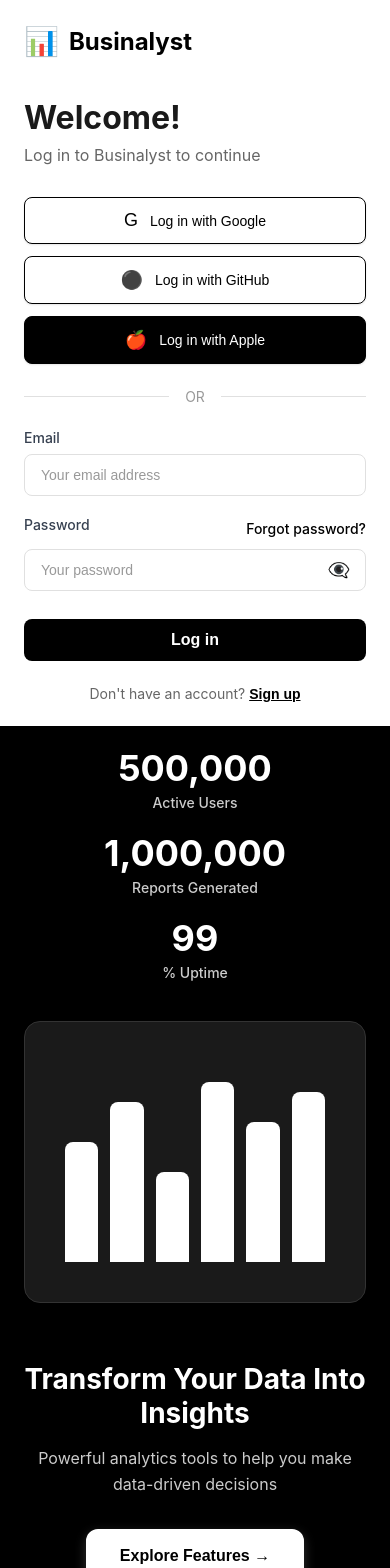
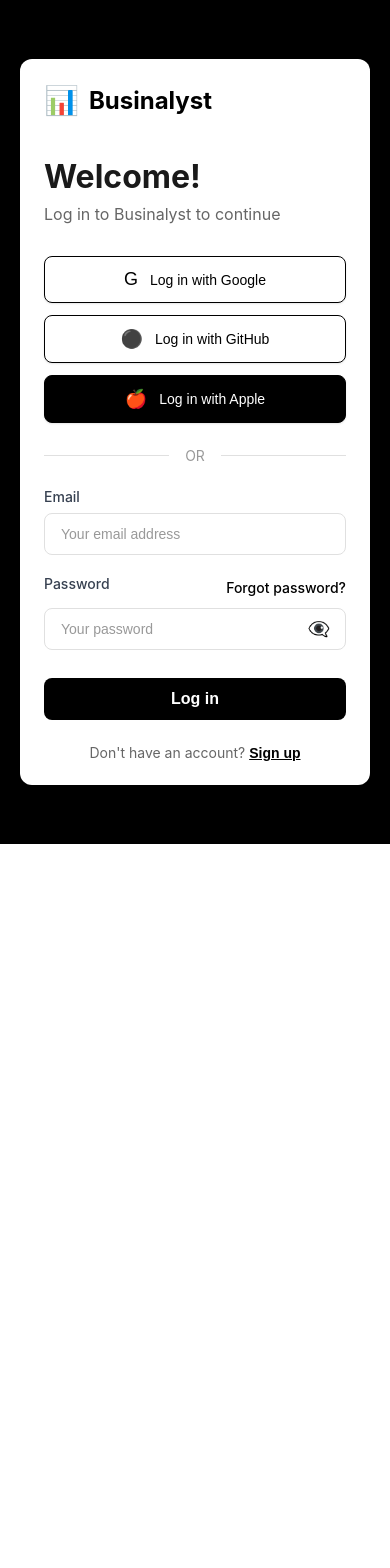
Before and after one commit to NishPatelCodes/Businalyst, a React (Vite) app in the folder frontend/: page /login in a window 390 px wide. Shown: the top 1568 px of the page. After the commit the page ends 844 px from the top, so only its background shows below. Built offline with nearby package versions, Linux system fonts and the light colour scheme; no server answers.

Commit message:
Simplify login page - remove illustrations and center login card

```diff
--- a/frontend/src/pages/Login.css
+++ b/frontend/src/pages/Login.css
@@ -6,24 +6,22 @@
 
 .login-container {
   display: flex;
+  align-items: center;
+  justify-content: center;
   min-height: 100vh;
   font-family: -apple-system, BlinkMacSystemFont, 'Segoe UI', Roboto, 'Helvetica Neue', Arial, sans-serif;
   background: #000000;
+  padding: 20px;
 }
 
-/* Left Column - Login Form */
-.login-left {
-  flex: 0 0 40%;
-  display: flex;
-  align-items: center;
-  justify-content: center;
-  background: #ffffff;
-  padding: 40px;
-}
-
-.login-content {
+/* Centered Login Card */
+.login-card {
   width: 100%;
   max-width: 420px;
+  background: #ffffff;
+  border-radius: 12px;
+  padding: 40px;
+  box-shadow: 0 4px 20px rgba(0, 0, 0, 0.3);
 }
 
 .login-header {
@@ -223,171 +221,9 @@
   color: #333333;
 }
 
-/* Right Column - Analytics Showcase */
-.login-right {
-  flex: 0 0 60%;
-  background: #000000;
-  display: flex;
-  align-items: center;
-  justify-content: center;
-  padding: 60px;
-  position: relative;
-  overflow: hidden;
-}
-
-.analytics-showcase {
-  width: 100%;
-  max-width: 600px;
-  z-index: 1;
-}
-
-.stats-container {
-  display: flex;
-  justify-content: space-around;
-  margin-bottom: 60px;
-  gap: 40px;
-}
-
-.stat-item {
-  text-align: center;
-}
-
-.stat-number {
-  font-size: 48px;
-  font-weight: 700;
-  color: #ffffff;
-  margin-bottom: 8px;
-  line-height: 1;
-}
-
-.stat-label {
-  font-size: 14px;
-  color: #cccccc;
-  font-weight: 500;
-}
-
-.analytics-graphic {
-  margin-bottom: 60px;
-  background: #1a1a1a;
-  border-radius: 16px;
-  padding: 40px;
-  box-shadow: 0 4px 20px rgba(0, 0, 0, 0.5);
-  border: 1px solid #333333;
-}
-
-.chart-container {
-  display: flex;
-  align-items: flex-end;
-  justify-content: space-around;
-  height: 200px;
-  gap: 12px;
-}
-
-.chart-bar {
-  flex: 1;
-  background: #ffffff;
-  border-radius: 8px 8px 0 0;
-  animation: growUp 1s ease-out forwards;
-  opacity: 0;
-  max-width: 60px;
-}
-
-@keyframes growUp {
-  from {
-    height: 0;
-    opacity: 0;
-  }
-  to {
-    opacity: 1;
+/* Responsive Design */
+@media (max-width: 768px) {
+  .login-card {
+    padding: 24px;
   }
 }
-
-.cta-section {
-  text-align: center;
-}
-
-.cta-title {
-  font-size: 36px;
-  font-weight: 700;
-  color: #ffffff;
-  margin-bottom: 16px;
-  line-height: 1.2;
-}
-
-.cta-description {
-  font-size: 18px;
-  color: #cccccc;
-  margin-bottom: 32px;
-  line-height: 1.6;
-}
-
-.cta-button {
-  padding: 16px 32px;
-  background: #ffffff;
-  color: #000000;
-  border: 2px solid #ffffff;
-  border-radius: 12px;
-  font-size: 16px;
-  font-weight: 600;
-  cursor: pointer;
-  transition: all 0.3s;
-  box-shadow: 0 4px 12px rgba(255, 255, 255, 0.2);
-}
-
-.cta-button:hover {
-  transform: translateY(-2px);
-  box-shadow: 0 6px 20px rgba(255, 255, 255, 0.3);
-  background: #f5f5f5;
-}
-
-.cta-button:active {
-  transform: translateY(0);
-  background: #ffffff;
-}
-
-/* Responsive Design */
-@media (max-width: 1024px) {
-  .login-container {
-    flex-direction: column;
-  }
-
-  .login-left,
-  .login-right {
-    flex: 1;
-  }
-
-  .login-right {
-    padding: 40px;
-  }
-
-  .stats-container {
-    margin-bottom: 40px;
-  }
-}
-
-@media (max-width: 768px) {
-  .login-left {
-    padding: 24px;
-  }
-
-  .login-right {
-    padding: 24px;
-  }
-
-  .stats-container {
-    flex-direction: column;
-    gap: 24px;
-  }
-
-  .stat-number {
-    font-size: 36px;
-  }
-
-  .cta-title {
-    font-size: 28px;
-  }
-
-  .cta-description {
-    font-size: 16px;
-  }
-}
--- a/frontend/src/pages/Login.jsx
+++ b/frontend/src/pages/Login.jsx
@@ -1,4 +1,4 @@
-import React, { useState, useEffect, memo, useRef } from 'react'
+import React, { useState, useEffect, memo } from 'react'
 import { useNavigate } from 'react-router-dom'
 import { useAuth } from '../contexts/AuthContext'
 import OAuthButton from '../components/OAuthButton'
@@ -14,7 +14,6 @@
   const { login, register, user, checkAuth } = useAuth()
   const navigate = useNavigate()
   const [isSignUp, setIsSignUp] = useState(false)
-  const statsAnimated = useRef(false)
 
   // Check if user is already logged in (but only if not loading)
   useEffect(() => {
@@ -22,57 +21,6 @@
       navigate('/')
     }
   }, [user, loading, navigate])
-
-  // Animate stats numbers
-  useEffect(() => {
-    if (statsAnimated.current) return
-
-    const animateValue = (element, start, end, duration) => {
-      const startTime = performance.now()
-      const range = end - start
-
-      const updateValue = (currentTime) => {
-        const elapsed = currentTime - startTime
-        const progress = Math.min(elapsed / duration, 1)
-        const easeOutQuart = 1 - Math.pow(1 - progress, 4)
-        const current = Math.floor(start + range * easeOutQuart)
-
-        element.textContent = current.toLocaleString()
-
-        if (progress < 1) {
-          requestAnimationFrame(updateValue)
-        } else {
-          element.textContent = end.toLocaleString()
-        }
-      }
-
-      requestAnimationFrame(updateValue)
-    }
-
-    const observer = new IntersectionObserver((entries) => {
-      entries.forEach(entry => {
-        if (entry.isIntersecting && !statsAnimated.current) {
-          statsAnimated.current = true
-          const statNumbers = entry.target.querySelectorAll('.stat-number')
-          statNumbers.forEach(stat => {
-            const target = parseInt(stat.getAttribute('data-target'))
-            animateValue(stat, 0, target, 2000)
-          })
-        }
-      })
-    }, { threshold: 0.5 })
-
-    const statsContainer = document.querySelector('.stats-container')
-    if (statsContainer) {
-      observer.observe(statsContainer)
-    }
-
-    return () => {
-      if (statsContainer) {
-        observer.unobserve(statsContainer)
-      }
-    }
-  }, [])
 
   const handleSubmit = async (e) => {
     e.preventDefault()
@@ -105,8 +53,7 @@
 
   return (
     <div className="login-container">
-      <div className="login-left">
-        <div className="login-content">
+      <div className="login-card">
         <div className="login-header">
           <div className="logo">
             <span className="logo-icon">📊</span>
@@ -227,47 +174,6 @@
         </div>
       </div>
     </div>
-
-      <div className="login-right">
-        <div className="analytics-showcase">
-          <div className="stats-container">
-            <div className="stat-item">
-              <div className="stat-number" data-target="500000">0</div>
-              <div className="stat-label">Active Users</div>
-            </div>
-            <div className="stat-item">
-              <div className="stat-number" data-target="1000000">0</div>
-              <div className="stat-label">Reports Generated</div>
-            </div>
-            <div className="stat-item">
-              <div className="stat-number" data-target="99">0</div>
-              <div className="stat-label">% Uptime</div>
-            </div>
-          </div>
-
-          <div className="analytics-graphic">
-            <div className="chart-container">
-              <div className="chart-bar" style={{ height: '60%', animationDelay: '0s' }}></div>
-              <div className="chart-bar" style={{ height: '80%', animationDelay: '0.1s' }}></div>
-              <div className="chart-bar" style={{ height: '45%', animationDelay: '0.2s' }}></div>
-              <div className="chart-bar" style={{ height: '90%', animationDelay: '0.3s' }}></div>
-              <div className="chart-bar" style={{ height: '70%', animationDelay: '0.4s' }}></div>
-              <div className="chart-bar" style={{ height: '85%', animationDelay: '0.5s' }}></div>
-            </div>
-          </div>
-
-          <div className="cta-section">
-            <h2 className="cta-title">Transform Your Data Into Insights</h2>
-            <p className="cta-description">
-              Powerful analytics tools to help you make data-driven decisions
-            </p>
-            <button className="cta-button">
-              Explore Features →
-            </button>
-          </div>
-        </div>
-      </div>
-    </div>
   )
 }
 
```
Lines whose indentation alone changed are shown as unchanged.
